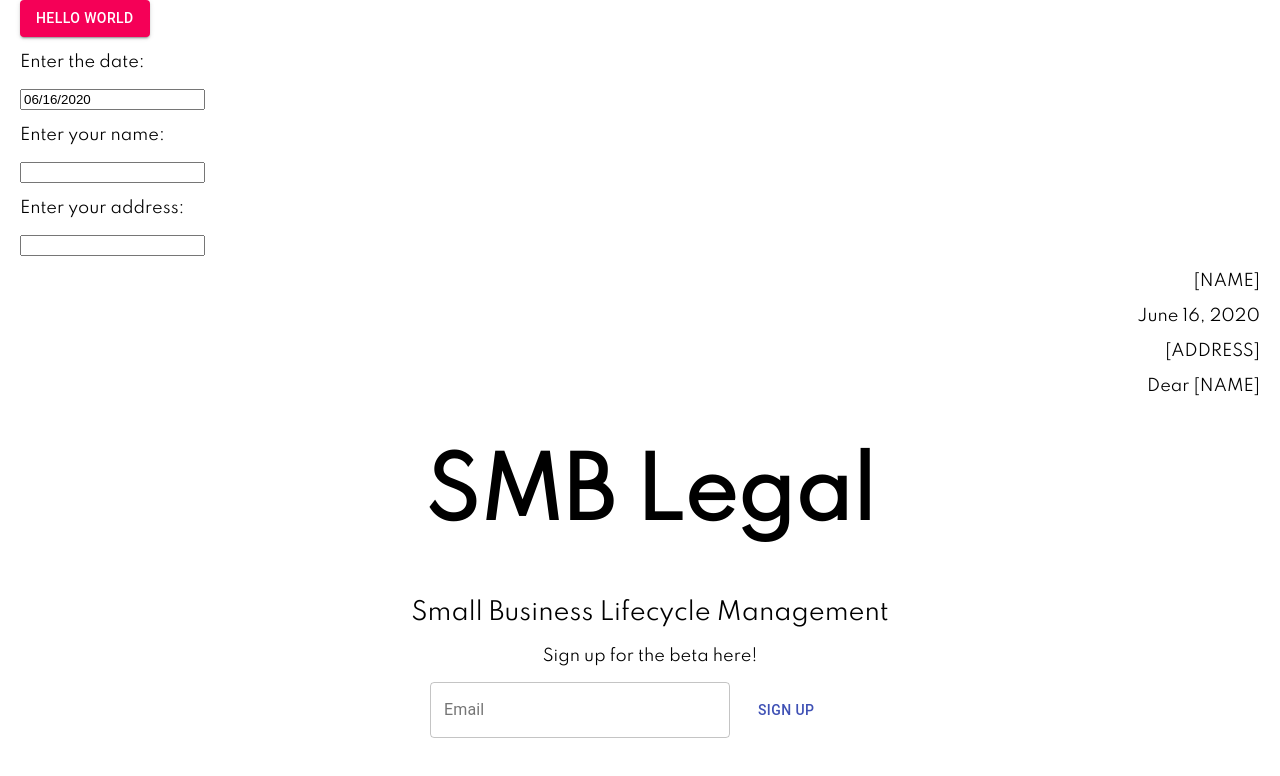
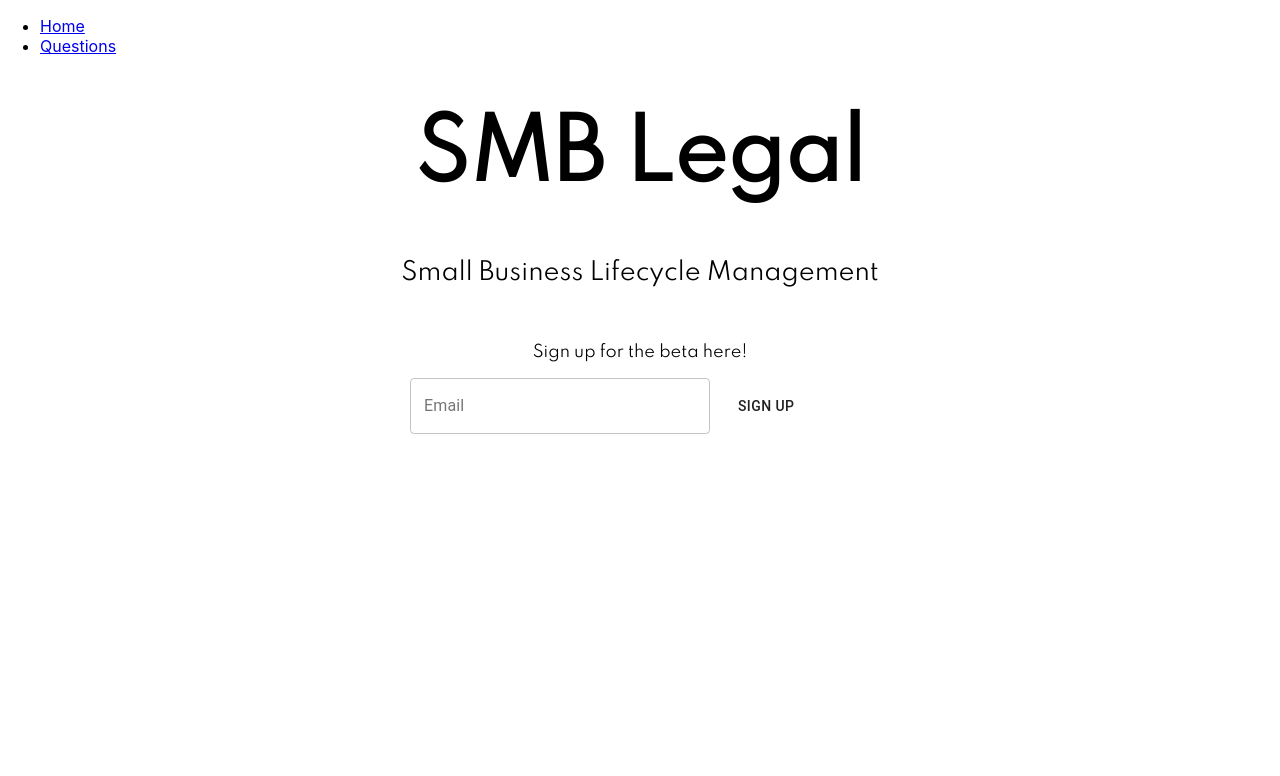
Before and after one commit to darienhong/smbusinesslegal.com, a React (Create React App) app in the folder smblegal/: page / in a window 1280 px wide. Shown: the top 776 px of the page. Built offline with nearby package versions, Linux system fonts and the light colour scheme.

Commit message:
created homepage and seperate link to questions

```diff
--- a/smblegal/src/App.js
+++ b/smblegal/src/App.js
@@ -15,13 +15,31 @@ import {
 export default class App extends Component {
   render() {
     return (
-      <div class="body" >
-        <div className="header">
-          <Button variant="contained" color="secondary"> Hello World </Button>
-        </div>
-        <div><Questions /></div>
-        <div><Homepage /> </div>
-      </div >
+<Router>
+      <div>
+        <nav>
+          <ul>
+            <li>
+              <Link to="/">Home</Link>
+            </li>
+            <li>
+              <Link to="/Questions">Questions</Link>
+            </li>
+          </ul>
+        </nav>
+
+
+        <Switch>
+          <Route path="/Questions">
+            <Questions />
+          </Route>
+          <Route path="/">
+            <Homepage />
+          </Route>
+        </Switch>
+      </div>
+    </Router>
+
     );
   }
 }
--- a/smblegal/src/Homepage.jsx
+++ b/smblegal/src/Homepage.jsx
@@ -12,6 +12,7 @@ export default class Homepage extends Component {
           <div class='homepage'>
            <h1 style={{ fontWeight: 800, fontSize: 80}}> SMB Legal </h1>
            <h2 style={{ textAlign: "center"}}> Small Business Lifecycle Management </h2>
+           <br></br>
            <p style={{ textAlign: "center"}}> Sign up for the beta here!</p>
           <div class='signup'>  <TextField style={{ left: 410, width: 300}}
                  id="outlined-primary"
@@ -21,7 +22,7 @@ export default class Homepage extends Component {
                  />
 
 
-           <Button color="primary" style={{ left: 430, marginTop: 10}}> Sign Up </Button>
+           <Button style={{ left: 430, marginTop: 10}}> Sign Up </Button>
            </div>
            <br></br>
            <br></br>
```
